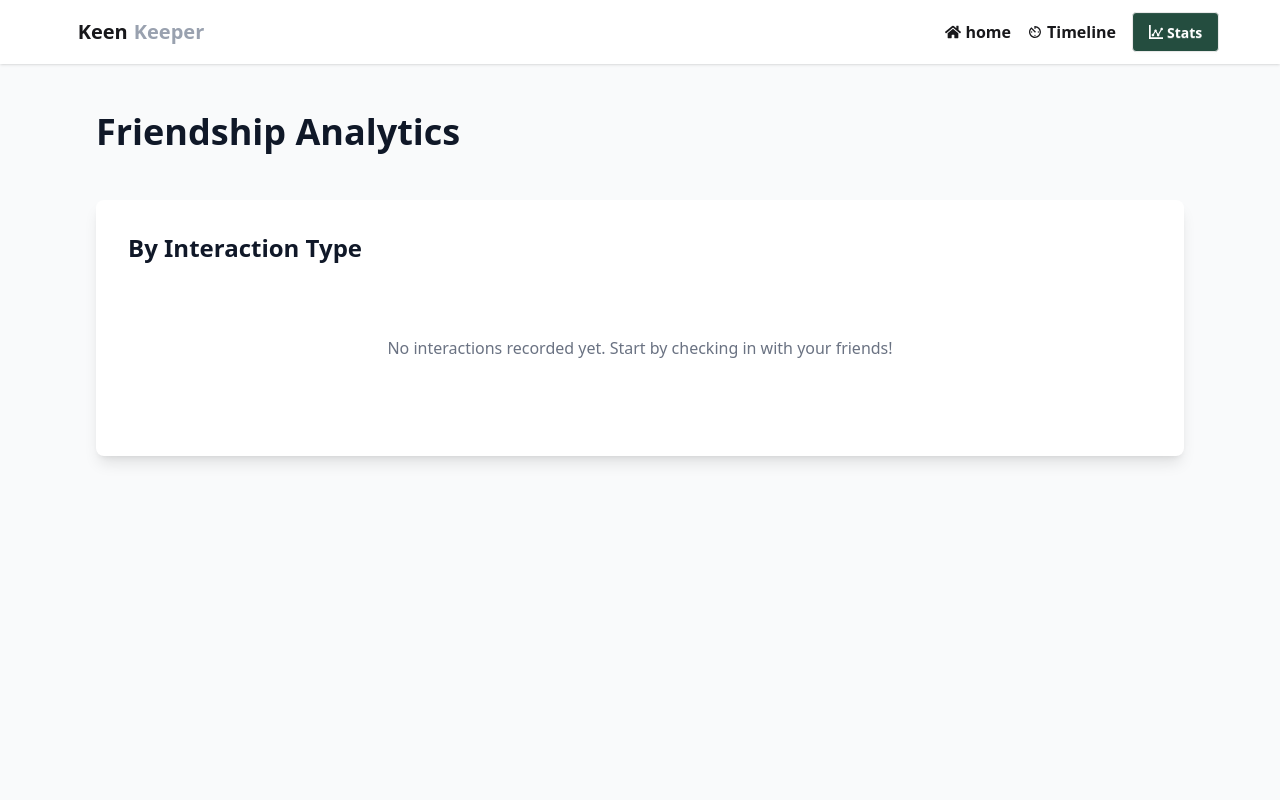
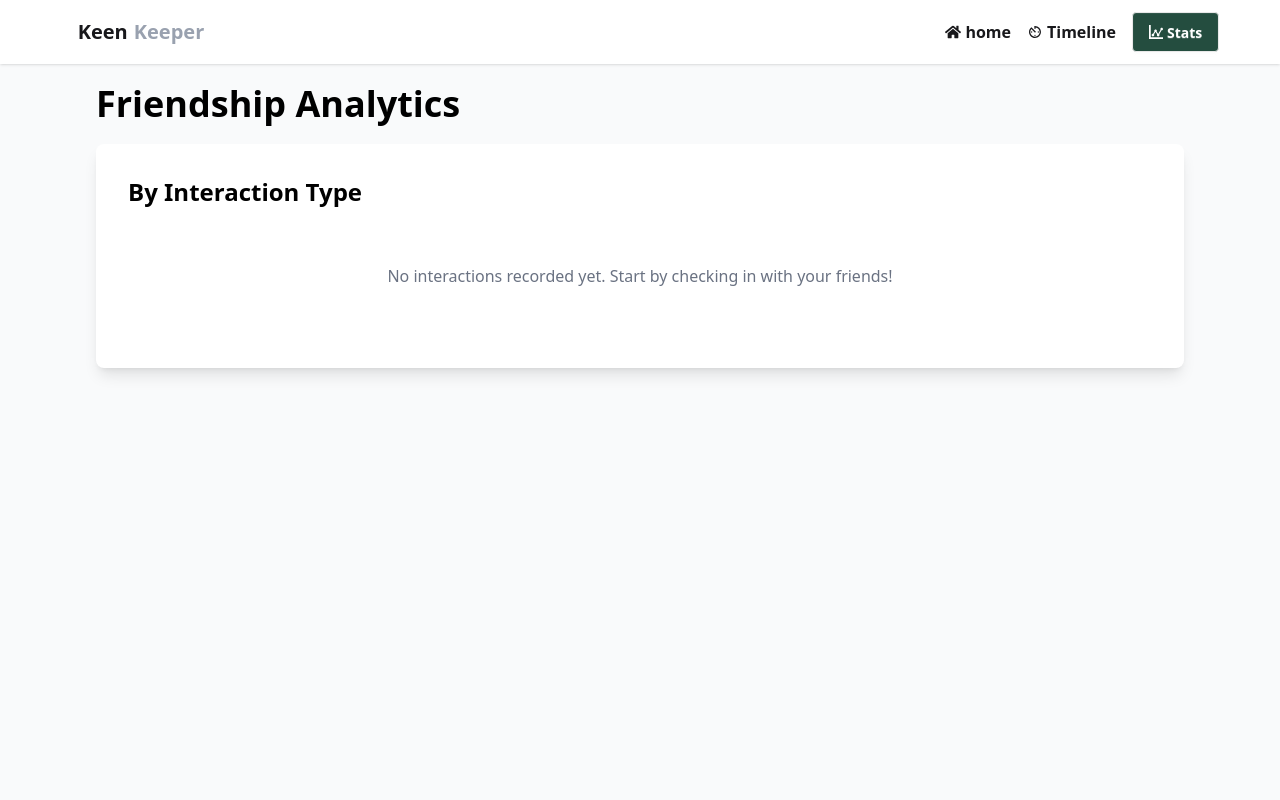
Before and after one commit to babul0000/keen-keeper-a-7, a Next.js app: page /stats in a window 1280 px wide. Shown: the top 800 px of the page. Built offline with nearby package versions, Linux system fonts and the light colour scheme.

Commit message:
complete card

```diff
--- a/src/app/home/[id]/page.jsx
+++ b/src/app/home/[id]/page.jsx
@@ -26,7 +26,7 @@ const PageId = async ({ params }) => {
     };
 
     return (
-        <div className="min-h-screen bg-gray-100 p-6">
+        <div className="min-h-screen bg-gray-100 p-6 ">
             <div className="max-w-6xl mx-auto grid grid-cols-1 md:grid-cols-3 gap-6">
 
 
--- a/src/app/stats/page.jsx
+++ b/src/app/stats/page.jsx
@@ -32,24 +32,24 @@ export default function StatsPage() {
     const COLORS = ["#0ea5e9", "#22c55e", "#f97316"];
 
     return (
-        <main className="min-h-screen bg-gray-50 dark:bg-gray-900 py-12">
+        <main className="min-h-screen bg-gray-50 text-black py-5">
             <div className="max-w-6xl mx-auto px-4 sm:px-6 lg:px-8">
 
-                <div className="mb-12">
-                    <h1 className="text-4xl font-bold text-gray-900 dark:text-white mb-2">
+                <div className="mb-5">
+                    <h1 className="text-4xl font-bold  mb-2">
                         Friendship Analytics
                     </h1>
                 </div>
 
 
-                <div className="bg-white dark:bg-gray-800 rounded-lg shadow-lg p-8">
-                    <h2 className="text-2xl font-bold text-gray-900 dark:text-white mb-6">
+                <div className="bg-white bg-slate-100 rounded-lg shadow-lg p-8">
+                    <h2 className="text-2xl font-bold text-black  dark:text-white mb-6">
                         By Interaction Type
                     </h2>
 
                     {chartData.length === 0 ? (
-                        <div className="text-center py-12">
-                            <p className="text-gray-500 dark:text-gray-400 mb-4">
+                        <div className="text-center py-8">
+                            <p className="text-gray-500 dark:text-gray-900 mb-4">
                                 No interactions recorded yet. Start by checking in with your friends!
                             </p>
                         </div>
--- a/src/components/card/Card.jsx
+++ b/src/components/card/Card.jsx
@@ -2,10 +2,10 @@ import React from 'react';
 
 const Card = () => {
     return (
-        <section className="bg-gray-50 flex items-center justify-center p-8 py-10">
-            <div className="grid grid-cols-1 sm:grid-cols-2 md:grid-cols-4 gap-6 max-w-6xl mx-auto w-full">
+        <section className="bg-gray-50 flex items-center justify-center p-8 py-10 ">
+            <div className="grid grid-cols-1 sm:grid-cols-2 md:grid-cols-4 gap-6 max-w-6xl mx-auto w-full ">
 
-                <div className="bg-white p-10 rounded-xl shadow-[0_4px_12px_rgba(0,0,0,0.05)] text-center flex flex-col items-center justify-center">
+                <div className="bg-white p-10 rounded-xl shadow-[0_4px_12px_rgba(0,0,0,0.05)] text-center flex flex-col items-center justify-center hover:border-1 hover:border-blue-200">
                     <div className="text-4xl font-bold text-[#1F2937] mb-2 leading-none">
                         10
                     </div>
@@ -14,7 +14,7 @@ const Card = () => {
                     </div>
                 </div>
 
-                <div className="bg-white p-10 rounded-xl shadow-[0_4px_12px_rgba(0,0,0,0.05)] text-center flex flex-col items-center justify-center ">
+                <div className="bg-white p-10 rounded-xl shadow-[0_4px_12px_rgba(0,0,0,0.05)] text-center flex flex-col items-center justify-center hover:border-1 hover:border-blue-200">
                     <div className="text-4xl font-bold text-[#1F2937] mb-2 leading-none">
                         3
                     </div>
@@ -23,7 +23,7 @@ const Card = () => {
                     </div>
                 </div>
 
-                <div className="bg-white p-10 rounded-xl shadow-[0_4px_12px_rgba(0,0,0,0.05)] text-center flex flex-col items-center justify-center">
+                <div className="bg-white p-10 rounded-xl shadow-[0_4px_12px_rgba(0,0,0,0.05)] text-center flex flex-col items-center justify-center hover:border-1 hover:border-blue-200">
                     <div className="text-4xl font-bold text-[#1F2937] mb-2 leading-none">
                         6
                     </div>
@@ -32,7 +32,7 @@ const Card = () => {
                     </div>
                 </div>
 
-                <div className="bg-white p-10 rounded-xl shadow-[0_4px_12px_rgba(0,0,0,0.05)] text-center flex flex-col items-center justify-center">
+                <div className="bg-white p-10 rounded-xl shadow-[0_4px_12px_rgba(0,0,0,0.05)] text-center flex flex-col items-center justify-center hover:border-1 hover:border-blue-200">
                     <div className="text-4xl font-bold text-[#1F2937] mb-2 leading-none">
                         12
                     </div>
--- a/src/components/clickbtn/QuickCheckIn.jsx
+++ b/src/components/clickbtn/QuickCheckIn.jsx
@@ -30,7 +30,7 @@ const QuickCheckIn = ({ app }) => {
 
                 <button
                     onClick={() => handleAction("Call")}
-                    className="bg-gray-100 rounded-xl h-24 flex flex-col items-center justify-center hover:bg-green-50"
+                    className="bg-gray-100 rounded-xl h-24 flex flex-col items-center justify-center hover:bg-green-200"
                 >
                     <MdWifiCalling3 className="text-3xl text-gray-600" />
                     <span>Call</span>
@@ -38,7 +38,7 @@ const QuickCheckIn = ({ app }) => {
 
                 <button
                     onClick={() => handleAction("Text")}
-                    className="bg-gray-100 rounded-xl h-24 flex flex-col items-center justify-center"
+                    className="bg-gray-100 rounded-xl h-24 flex flex-col items-center hover:bg-green-200 justify-center"
                 >
                     <MdTextsms className="text-3xl text-gray-600" />
                     <span>Text</span>
@@ -46,7 +46,7 @@ const QuickCheckIn = ({ app }) => {
 
                 <button
                     onClick={() => handleAction("Video")}
-                    className="bg-gray-100 rounded-xl h-24 flex flex-col items-center justify-center"
+                    className="bg-gray-100 rounded-xl h-24 flex flex-col hover:bg-green-200 items-center justify-center"
                 >
                     <FaVideo className="text-3xl text-gray-600" />
                     <span>Video</span>
--- a/src/components/homepage/Friends.jsx
+++ b/src/components/homepage/Friends.jsx
@@ -18,7 +18,7 @@ const Friends = ({ item }) => {
         <div
             onClick={() => router.push(`/home/${id}`)}
 
-            className="bg-white shadow-md rounded-lg p-6 border border-gray-100 flex flex-col items-center text-center"
+            className="bg-white shadow-md rounded-lg p-6 border  border-gray-100 flex flex-col items-center text-center hover:border-1 hover:border-blue-200"
         >
 
             <div className="w-28 h-28 mx-auto rounded-full overflow-hidden border-4 border-white shadow-md">
```
